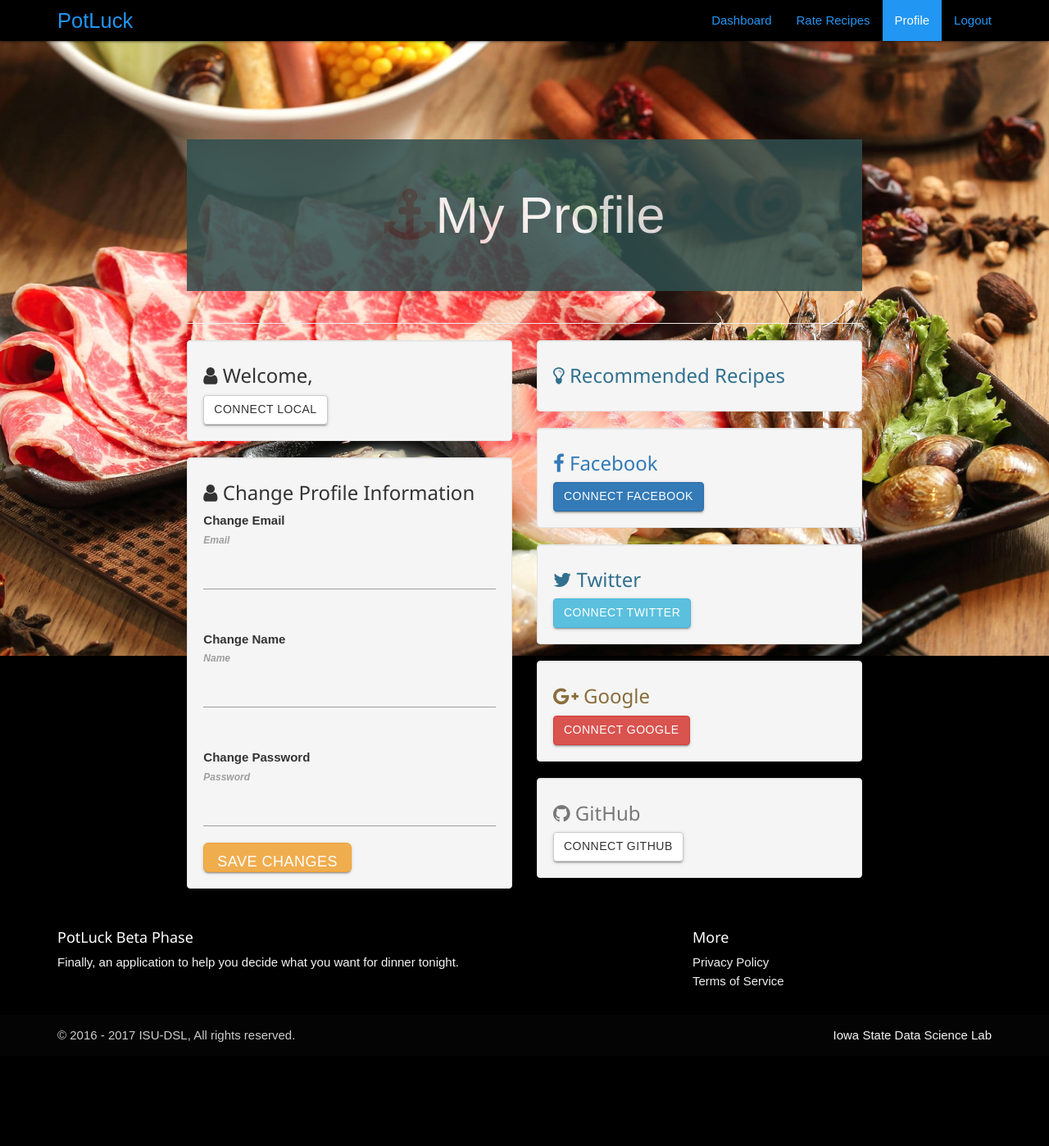
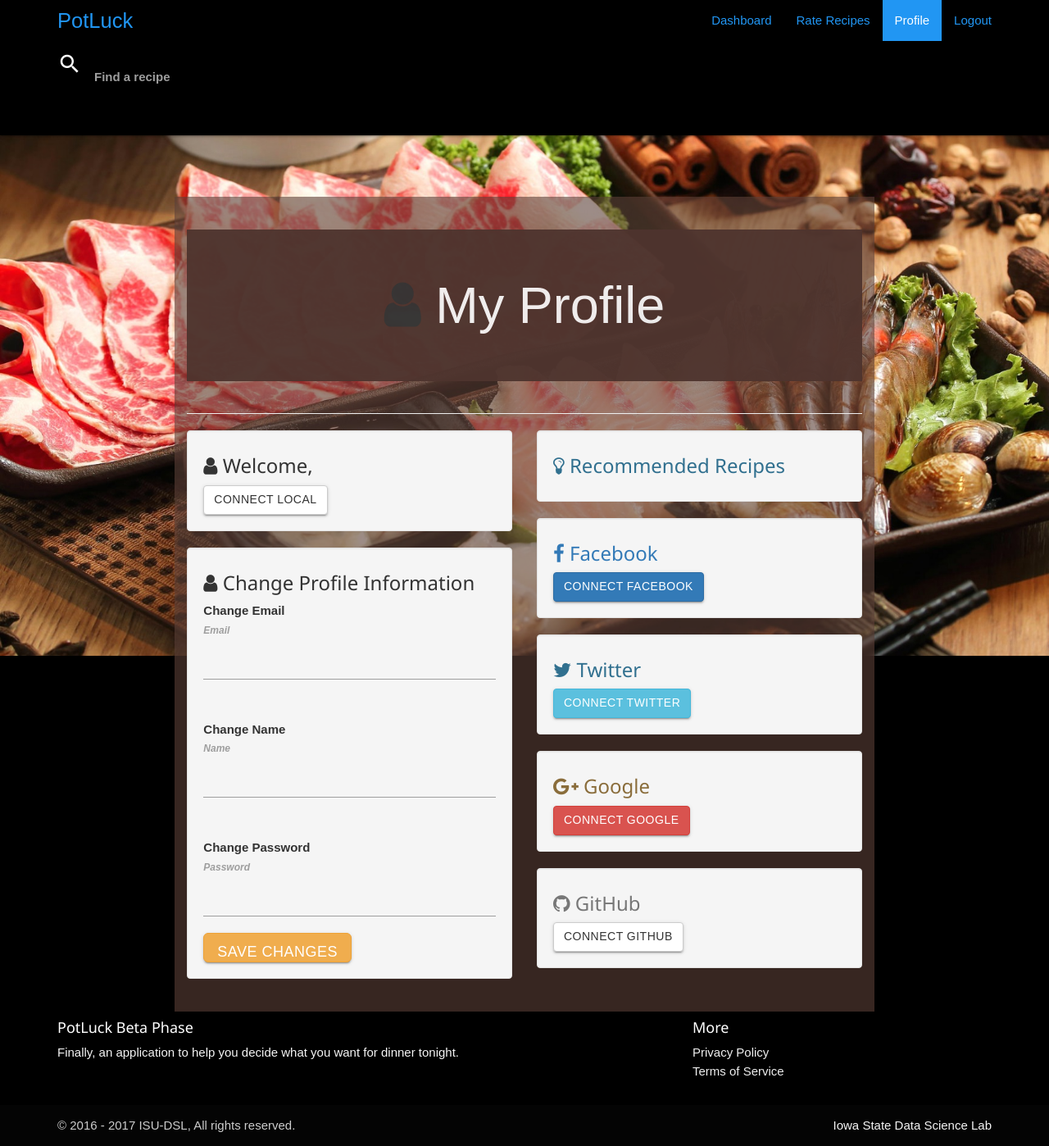
Before and after one commit to ImgBotApp/PotLuck, a Node server app: page /profile in a window 1280 px wide. Shown: the whole page at 82% size. Before the commit the page ends 1271 px from the top, so only its background shows below. Run offline with Node 20, Linux system fonts and the light colour scheme; the visitor is signed in with stand-in values (Sample User, id 1); some libraries are stand-ins or nearby versions; some web fonts are replaced.

Commit message:
Searchbar work in progress.

```diff
--- a/Web_App/app/Routes/Functionality.js
+++ b/Web_App/app/Routes/Functionality.js
@@ -36,7 +36,7 @@ module.exports = (app, passport) => {
 
         // Collect single random recipe from the database, projecting only its id, title, and image
         // TODO To increase uniqueness of polling sample, increase sample size
-        Recipe.aggregate({$sample: {size: 15}}, {$project: {_id: 1, title: 1, image: 1}}, (err, docs) => {
+        Recipe.aggregate({$sample: {size: 15}}, {$project: {_id: 1, title: 1, image: 1, cuisines: 1}}, (err, docs) => {
             if (err) console.log(err);
             if (version === 'v2') {
                 res.setHeader('Content-Type', 'application/json');
--- a/Web_App/public/css/Dashboard.css
+++ b/Web_App/public/css/Dashboard.css
@@ -1,7 +1,3 @@
-body{
-    padding-top: 50px;
-}
-
 .navbar-default{
     background-color: black;
     border: none;
--- a/Web_App/views/Home/index.ejs
+++ b/Web_App/views/Home/index.ejs
@@ -32,8 +32,8 @@
     <div class="w3-display-topleft w3-padding-large w3-xlarge" style="z-index: 1; background-color: rgba(0,0,0,0.6); border-radius: 0 0 15px 0">
         <a href="<%= routes.index.pathname%>" style="text-decoration: none; color: #477496">PotLuck</a>
     </div>
-    <div id="manipulate" class="jumbotron text-center toggle_off"
-         style="background-color: rgba(0,0,0,0.85)">
+    <div id="manipulate" class="container-fluid text-center toggle_off"
+         style="background-color: rgba(0,0,0,0.85); padding-top: 80px; padding-bottom: 80px">
         <div class="w3-animate-right">
             <% if (loggedin) { %>
             <h1><span class="fa fa-lock"></span><span style="color: #b22222; "> Welcome, <%= user.local.name %></span>
--- a/Web_App/views/Login/login.ejs
+++ b/Web_App/views/Login/login.ejs
@@ -33,7 +33,7 @@
         <a href="<%= routes.index.pathname%>" style="text-decoration: none; color: #477496">PotLuck</a>
     </div>
     <div class="w3-display-container" style="padding-top: 80px;">
-        <div class="w3-container" style="background-color: rgba(0,0,0,0.85)">
+        <div class="container-fluid" style="background-color: rgba(0,0,0,0.85)">
             <div class="col-sm-6 col-sm-offset-3 w3-animate-right">
                 <form action="<%= routes.login.pathname%>" method="post" class="w3-container w3-text-blue w3-margin">
                     <h2 class="w3-center">Login</h2>
--- a/Web_App/views/Profile/profile.ejs
+++ b/Web_App/views/Profile/profile.ejs
@@ -28,6 +28,7 @@
         }
 
         .bgimg {
+            padding-top: 160px;
             word-wrap: break-word;
             min-height: 100%;
             background: black url("../../public/images/Japanese-cuisine-seafood-shrimp-fish-squid-meat-shellfish-on-wooden-table.jpg") center;
@@ -49,11 +50,25 @@
                     <button type="button" class="navbar-toggle collapsed" data-toggle="collapse" data-target="#navbar"
                             aria-expanded="false" aria-controls="navbar">
                         <span class="sr-only">Toggle navigation</span>
-                        <span class="icon-bar"></span>f
+                        <span class="icon-bar"></span>
                         <span class="icon-bar"></span>
                         <span class="icon-bar"></span>
                     </button>
                     <a class="navbar-brand" href="<%= routes.index %>">PotLuck</a>
+                    <!-- Search Bar -->
+                    <section class="searcbar">
+                        <div class="row">
+                            <div class="col s12">
+                                <div class="row">
+                                    <div class="input-field col s12">
+                                        <i class="material-icons prefix">search</i>
+                                        <input id="icon-prefix" type="text">
+                                        <label for="icon-prefix">Find a recipe</label>
+                                    </div>
+                                </div>
+                            </div>
+                        </div>
+                    </section>
                 </div>
                 <div id="navbar" class="navbar-collapse collapse">
                     <ul class="nav navbar-nav navbar-right"></ul>
@@ -63,10 +78,10 @@
     </div> <!-- /container -->
 
     <div class="w3-display-container" style="padding-top: 80px;">
-        <div class="col-sm-8 col-sm-offset-2 w3-animate-bottom">
+        <div class="col-sm-8 col-sm-offset-2 w3-animate-bottom" style="background: rgba(93,64,55,0.6)">
             <div class="page-header text-center">
-                <div class="jumbotron" style="background-color: darkslategray; opacity: 0.85;">
-                    <h1><span class="fa fa-anchor"></span><span style="color: #f5f5f5; ">My Profile</span></h1>
+                <div class="jumbotron brown darken-3" style="opacity: 0.95">
+                    <h1><span class="fa fa-user"></span><span style="color: #f5f5f5; "> My Profile</span></h1>
                 </div>
             </div>
 
```
Also changed, not shown: Web_App/public/css/global.css (added, +14 -0 lines), Web_App/views/Polling/polling.ejs (+16 -2 lines).
